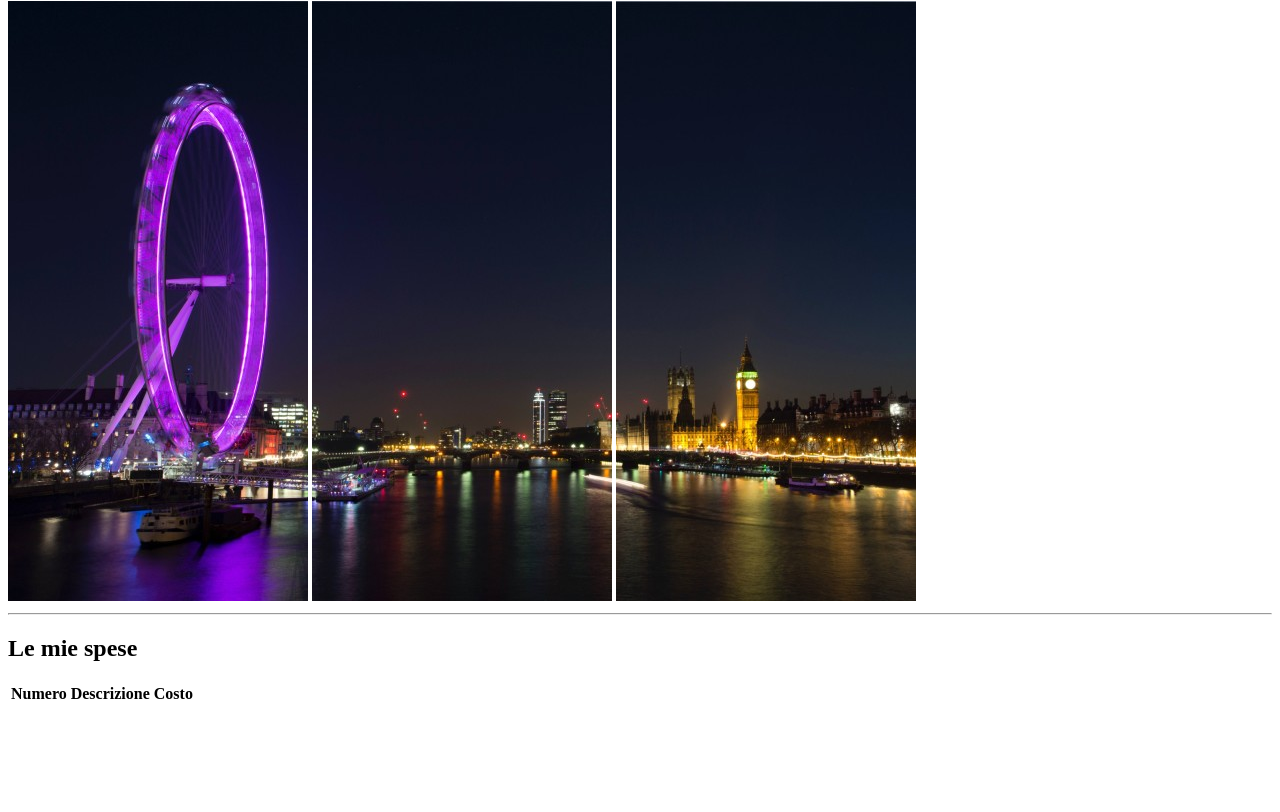
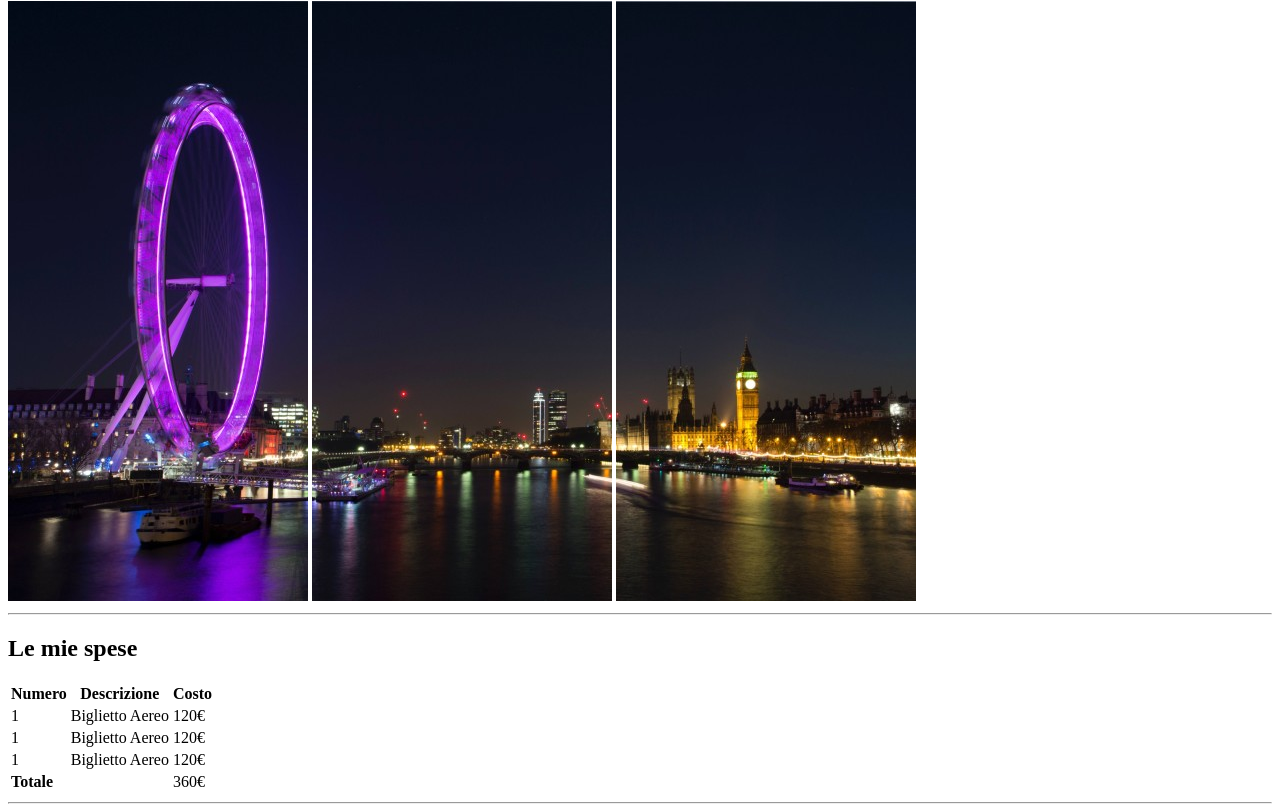
Before and after one commit to AndreaNocciolini/html-london-trip, a plain HTML site: page index.html in a window 1280 px wide. Shown: the part 79-891 px from the top of the page. Before the commit the page ends 800 px from the top, so only its background shows below. Drawn offline with Linux system fonts and the light colour scheme.

Commit message:
add-table-and-hr-below-first-part

```diff
--- a/index.html
+++ b/index.html
@@ -20,8 +20,30 @@
                 <th><strong>Descrizione</strong></th>
                 <th><strong>Costo</strong></th>
             </thead>
+            <tbody>
+                <tr>
+                    <td>1</td>
+                    <td>Biglietto Aereo</td>
+                    <td>120€</td>
+                </tr>
+                <tr>
+                    <td>1</td>
+                    <td>Biglietto Aereo</td>
+                    <td>120€</td>
+                </tr>
+                <tr>
+                    <td>1</td>
+                    <td>Biglietto Aereo</td>
+                    <td>120€</td>
+                </tr>
+                <tfoot>
+                    <td><strong>Totale</strong></td>
+                    <td></td>
+                    <td>360€</td>
+                </tfoot>
+            </tbody>
         </table>
     </div>
-
+    <hr>
 </body>
 </html>
```
